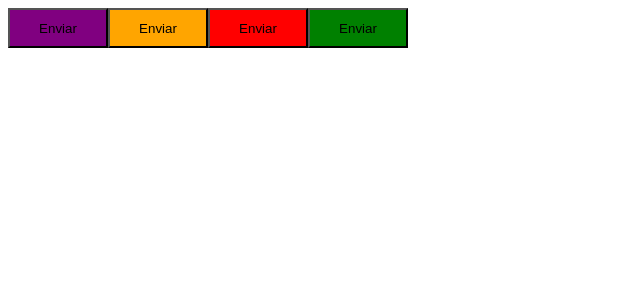
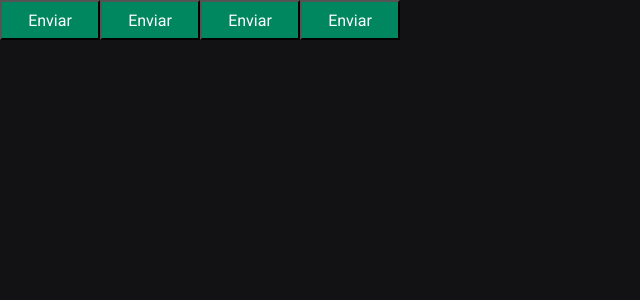
Before and after one commit to alvaropsouza/pomodoro-timer, a React (Vite) app: page / in a window 1280 px wide. Shown: the top 300 px of the page, without its empty margins (0-640 px from the left). Built offline with nearby package versions, Linux system fonts and the light colour scheme.

Commit message:
feat: add global styles with styled components and linter

```diff
--- a/index.html
+++ b/index.html
@@ -2,7 +2,15 @@
 <html lang="en">
   <head>
     <meta charset="UTF-8" />
+    <link rel="preconnect" href="https://fonts.googleapis.com" />
+    <link rel="preconnect" href="https://fonts.gstatic.com" crossorigin />
     <meta name="viewport" content="width=device-width, initial-scale=1.0" />
+
+    <link
+      href="https://fonts.googleapis.com/css2?family=Roboto+Mono:ital,wght@0,700;1,700&family=Roboto:wght@400;700&display=swap"
+      rel="stylesheet"
+    />
+
     <title>Pomodoro Timer</title>
   </head>
   <body>
--- a/package.json
+++ b/package.json
@@ -6,7 +6,7 @@
   "scripts": {
     "dev": "vite",
     "build": "tsc && vite build",
-    "lint": "eslint . --ext ts,tsx --report-unused-disable-directives --max-warnings 0",
+    "lint": "eslint src --ext .ts,.tsx",
     "preview": "vite preview"
   },
   "dependencies": {
@@ -15,13 +15,14 @@
     "styled-components": "^6.1.8"
   },
   "devDependencies": {
+    "@rocketseat/eslint-config": "^2.2.2",
     "@types/react": "^18.2.56",
     "@types/react-dom": "^18.2.19",
     "@types/styled-components": "^5.1.34",
     "@typescript-eslint/eslint-plugin": "^7.0.2",
     "@typescript-eslint/parser": "^7.0.2",
     "@vitejs/plugin-react": "^4.2.1",
-    "eslint": "^8.56.0",
+    "eslint": "^8.57.0",
     "eslint-plugin-react-hooks": "^4.6.0",
     "eslint-plugin-react-refresh": "^0.4.5",
     "typescript": "^5.2.2",
--- a/src/App.tsx
+++ b/src/App.tsx
@@ -1,13 +1,17 @@
-import { Button } from './components/Button';
-import { ThemeProvider } from 'styled-components';
+import { Button } from './components/Button'
+import { ThemeProvider } from 'styled-components'
+import { GlobalStyle } from './styles/global'
+import { defaultTheme } from './styles/themes/default'
 
 export function App() {
   return (
-    <>
+    <ThemeProvider theme={defaultTheme}>
       <Button variant="primary" />
       <Button variant="secondary" />
       <Button variant="danger" />
       <Button variant="success" />
-    </>
-  );
+
+      <GlobalStyle />
+    </ThemeProvider>
+  )
 }
--- a/src/components/Button.styles.ts
+++ b/src/components/Button.styles.ts
@@ -1,9 +1,9 @@
-import styled from 'styled-components';
+import styled, { css } from 'styled-components'
 
-export type ButtonVariant = 'primary' | 'secondary' | 'success' | 'danger';
+export type ButtonVariant = 'primary' | 'secondary' | 'success' | 'danger'
 
 interface ButtonContainerProps {
-  variant: ButtonVariant;
+  variant: ButtonVariant
 }
 
 const buttonVariants = {
@@ -11,11 +11,16 @@
   secondary: 'orange',
   danger: 'red',
   success: 'green',
-};
+}
 
 export const ButtonContainer = styled.button<ButtonContainerProps>`
   width: 100px;
   height: 40px;
 
-  ${(props) => `background-color: ${buttonVariants[props.variant]}`}
-`;
+  background-color: ${(props) => props.theme['green-500']};
+  color: ${(props) => props.theme.white};
+
+  /* ${(props) => css`
+    background-color: ${buttonVariants[props.variant]};
+  `} */
+`
--- a/src/components/Button.tsx
+++ b/src/components/Button.tsx
@@ -1,8 +1,8 @@
-import { ButtonContainer, ButtonVariant } from './Button.styles';
+import { ButtonContainer, ButtonVariant } from './Button.styles'
 interface ButtonProps {
-  variant: ButtonVariant;
+  variant: ButtonVariant
 }
 
 export function Button({ variant = 'primary' }: ButtonProps) {
-  return <ButtonContainer variant={variant}>Enviar</ButtonContainer>;
+  return <ButtonContainer variant={variant}>Enviar</ButtonContainer>
 }
--- /dev/null
+++ b/src/styles/global.ts
@@ -0,0 +1,25 @@
+import { createGlobalStyle } from 'styled-components'
+
+export const GlobalStyle = createGlobalStyle`
+*{
+    margin: 0;
+    padding: 0;
+    box-sizing: border-box;
+}
+
+:focus {
+    outline: 0;
+    box-shadow: 0 0 0 2px ${(props) => props.theme['green-500']};
+}
+
+body {
+    background: ${(props) => props.theme['gray-900']};
+    color: ${(props) => props.theme['gray-300']}
+}
+
+body, input-security, textarea, button {
+    font-family: 'Roboto', sans-serif;
+    font-weight: 400;
+    font-size: 1rem;
+}
+`
--- /dev/null
+++ b/src/styles/themes/default.ts
@@ -0,0 +1,21 @@
+export const defaultTheme = {
+  white: '#FFF',
+
+  'gray-100': '#E1E1E6',
+  'gray-300': '#C4C4CC',
+  'gray-400': '#8D8D99',
+  'gray-500': '#7C7C8A',
+  'gray-600': '#323238',
+  'gray-700': '#29292E',
+  'gray-800': '#202024',
+  'gray-900': '#121214',
+
+  'green-300': '#00B37E',
+  'green-500': '#00875F',
+  'green-700': '#015F43',
+
+  'red-500': '#AB222E',
+  'red-700': '#7A1921',
+
+  'yellow-500': '#FBA94C',
+}
```
Also changed, not shown: src/@types/styled.d.ts (added, +8 -0 lines), src/main.tsx (+5 -5 lines), .eslintrc.cjs (deleted), .eslintrc.json (added), 1 other file (tests, documents, lock files or other folders).
